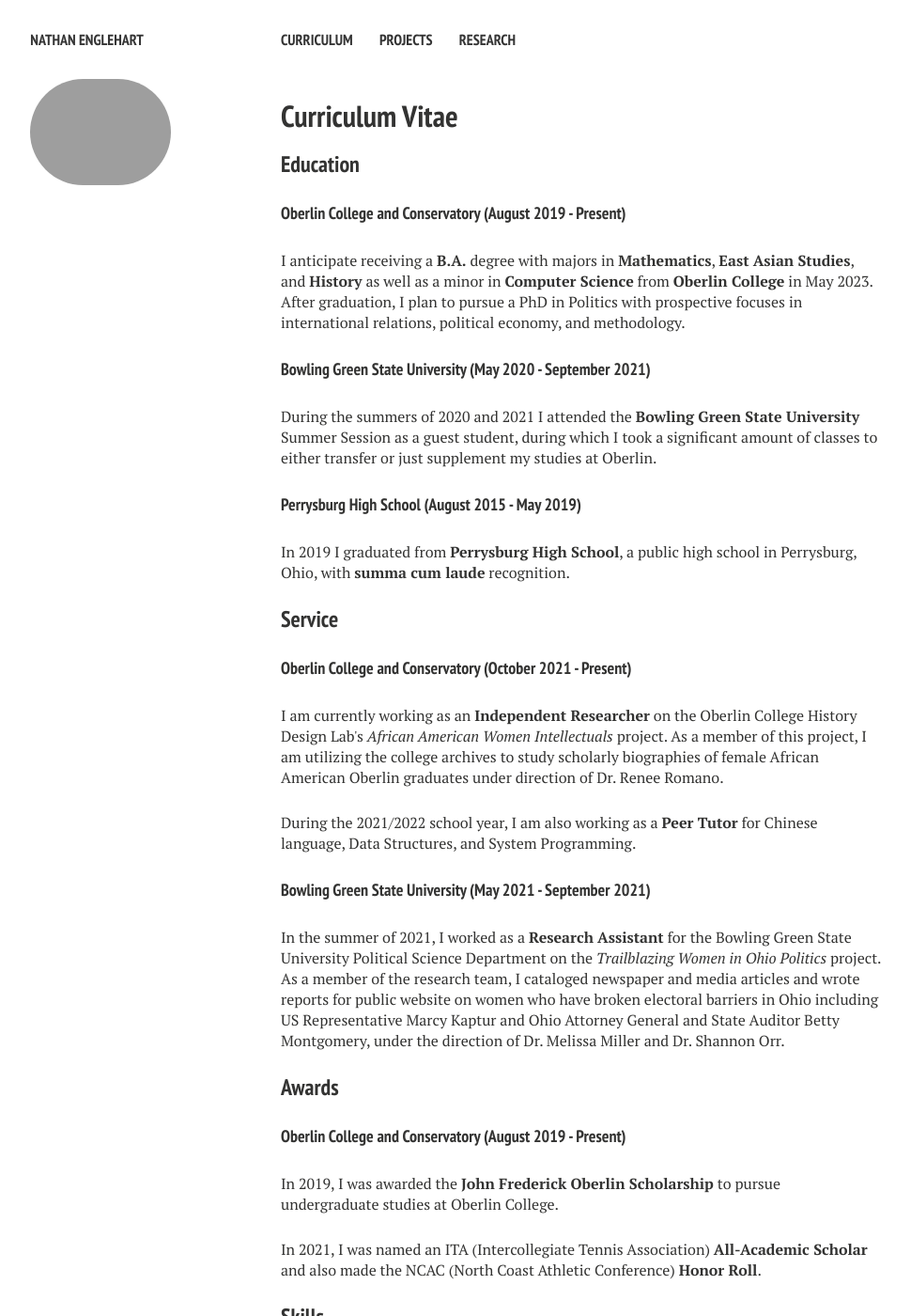
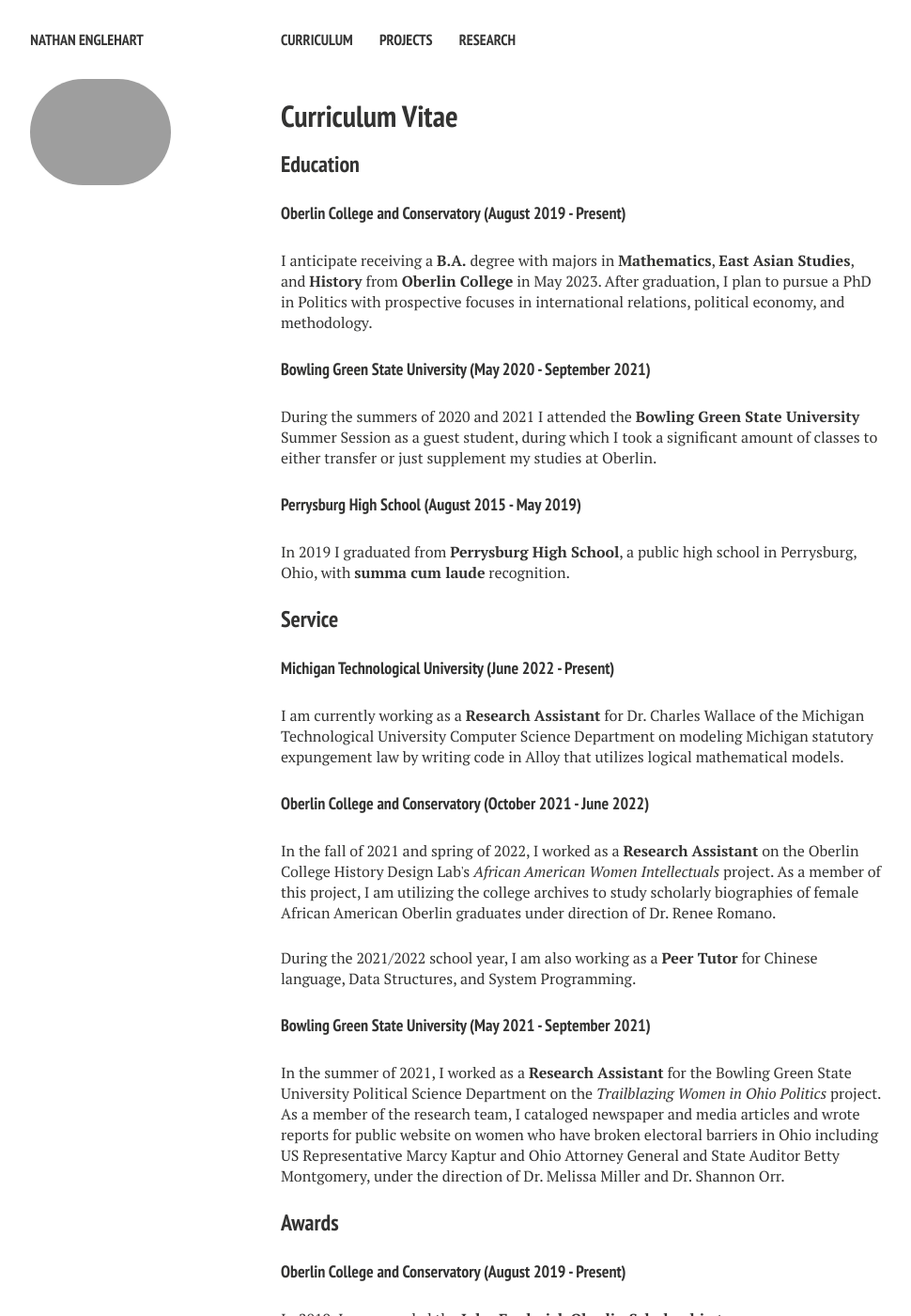
Before and after one commit to nathanenglehart/nathanenglehart.github.io, a Jekyll site: the page built from cv.md, in a window 1280 px wide and 1400 px high. Shown: the whole window at 94% size, without its empty margins (21-991 px from the left). Built offline with Jekyll 4.4.1, drawn with Linux system fonts in a browser that asks for light colours; nearby versions of some CDN libraries.

Commit message:
Update cv.html

```diff
--- a/_layouts/cv.html
+++ b/_layouts/cv.html
@@ -49,7 +49,8 @@
 
       <h4>Oberlin College and Conservatory (August 2019 - Present)</h4>
       <p class="paragraph">
-      I anticipate receiving a <strong>B.A.</strong> degree with majors in <strong>Mathematics</strong>, <strong>East Asian Studies</strong>, and <strong>History</strong> as well as a minor in <strong>Computer Science</strong> from <strong>Oberlin College</strong> in May 2023. After graduation, I plan to pursue a PhD in Politics with prospective focuses in international relations, political economy, and methodology.</p>
+      I anticipate receiving a <strong>B.A.</strong> degree with majors in <strong>Mathematics</strong>, <strong>East Asian Studies</strong>, and <strong>History</strong> from <strong>Oberlin College</strong> in May 2023. After graduation, I plan to pursue a PhD in Politics with prospective focuses in international relations, political economy, and methodology.</p>
+      <!-- as well as a minor in <strong>Computer Science</strong> -->
 
       <h4>Bowling Green State University (May 2020 - September 2021)</h4>
       <p class="paragraph">During the summers of 2020 and 2021 I attended the <strong>Bowling Green State University</strong> Summer Session as a guest student, during which I took a significant amount of classes to either transfer or just supplement my studies at Oberlin.
@@ -59,8 +60,11 @@
 
       <h3>Service</h3>
 
-      <h4>Oberlin College and Conservatory (October 2021 - Present)</h4>
-      <p class="paragraph"> I am currently working as an <strong>Independent Researcher</strong> on the Oberlin College History Design Lab's <i>African American Women Intellectuals</i> project. As a member of this project, I am utilizing the college archives to study scholarly biographies of female African American Oberlin graduates under direction of Dr. Renee Romano. </p>
+      <h4>Michigan Technological University (June 2022 - Present)</h4>
+      <p class="paragraph">I am currently working as a <strong>Research Assistant</strong> for Dr. Charles Wallace of the Michigan Technological University Computer Science Department on modeling Michigan statutory expungement law by writing code in Alloy that utilizes logical mathematical models. </p>
+
+      <h4>Oberlin College and Conservatory (October 2021 - June 2022)</h4>
+      <p class="paragraph">In the fall of 2021 and spring of 2022, I worked as a <strong>Research Assistant</strong> on the Oberlin College History Design Lab's <i>African American Women Intellectuals</i> project. As a member of this project, I am utilizing the college archives to study scholarly biographies of female African American Oberlin graduates under direction of Dr. Renee Romano. </p>
       <!--<p style="margin-top: 1.625rem !important;" class="paragraph">During the fall of 2021 and spring of 2022, I am working as a <strong>Data Structures Tutor</strong> for Oberlin data structures lectures (CSCI 151), conducting one-on-one and group sessions in which we cover topics including queues, stacks, heaps, trees, hash maps, linked lists, sorting algorithms, and dynamic programming.</p>
       <p style="margin-top: 1.625rem !important;" class="paragraph">I am also working as a <strong>Chinese Tutor</strong> for Oberlin's elementary Chinese (CHIN 101) and intermediate Chinese lectures (CHIN 201), during the fall of 2021. This includes teaching tones, fundamental grammatical structures, and text comprehension. </p>-->
       <p style="margin-top: 1.625rem !important;" class="paragraph">During the 2021/2022 school year, I am also working as a <strong>Peer Tutor</strong> for Chinese language, Data Structures, and System Programming.</p>
```
